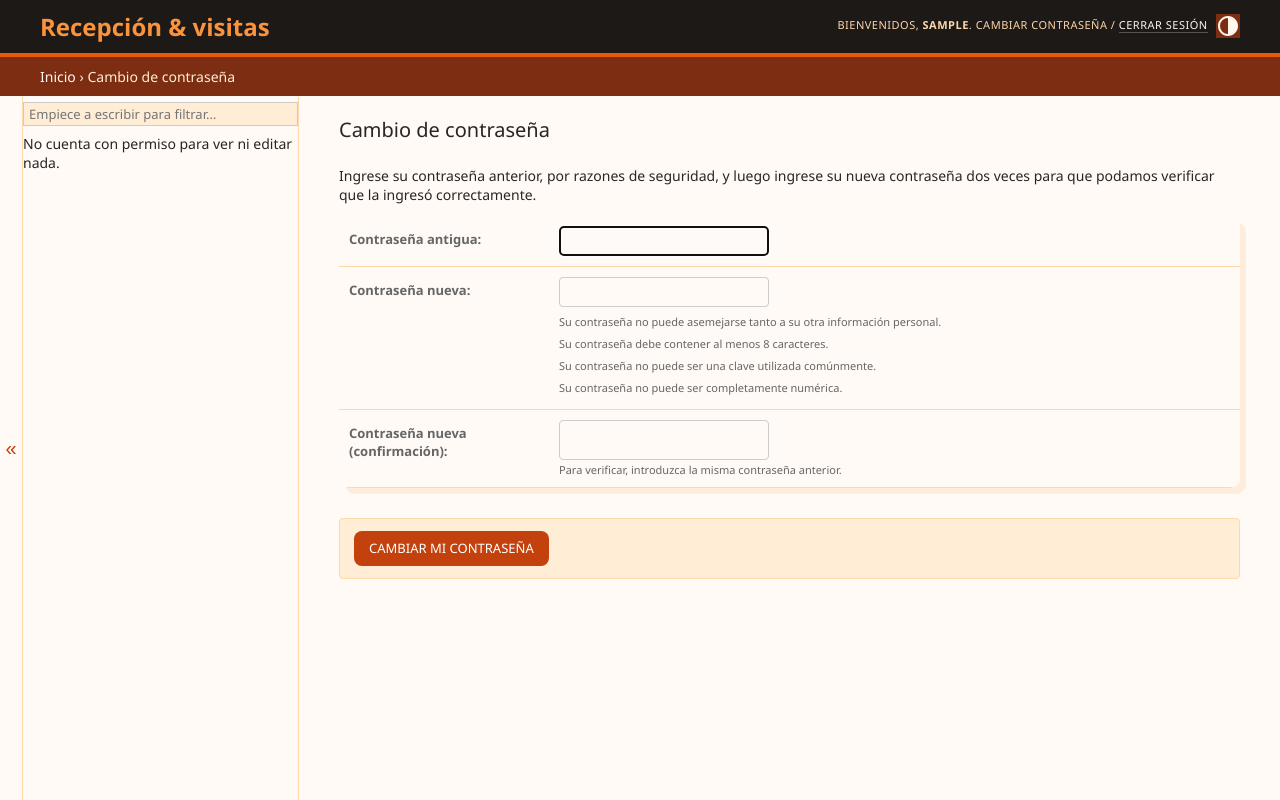
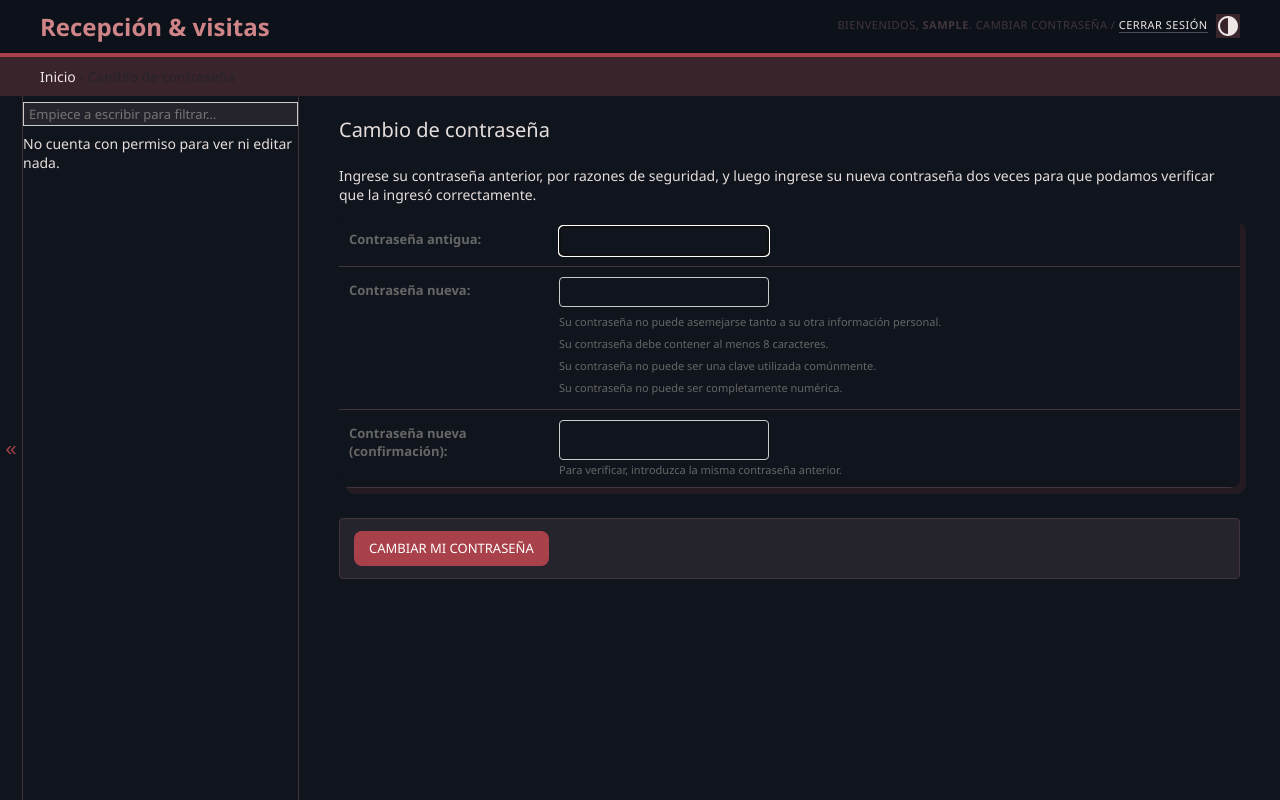
Before and after one commit to tomaap07/sistema-visitas, a Django app: a page that uses caso1_visitas/templates/admin/base_site.html in a window 1280 px wide. Run offline with Django 5.2, Linux system fonts and the light colour scheme; the visitor is signed in with stand-in values (Sample User, id 1); parts of the project's set-up code (start-up, migrations or seed data) failed here and were passed over.

Commit message:
Unificar el diseño de la administración y la API

```diff
--- a/caso1_visitas/templates/admin/base_site.html
+++ b/caso1_visitas/templates/admin/base_site.html
@@ -1,4 +1,5 @@
 {% extends "admin/base.html" %}
+{% load static %}
 
 {% block title %}{{ title }} | Recepción & visitas{% endblock %}
 
@@ -6,64 +7,64 @@
 {{ block.super }}
 <style>
     :root {
-        --primary: #c2410c;
-        --secondary: #7c2d12;
-        --accent: #fb923c;
-        --primary-fg: #fff7ed;
-        --body-fg: #292524;
-        --body-bg: #fffaf5;
-        --darkened-bg: #ffedd5;
-        --selected-row: #fff7ed;
-        --hairline-color: #fed7aa;
-        --link-fg: #c2410c;
-        --link-hover-color: #7c2d12;
+        --primary: #a9414a;
+        --secondary: #3a242c;
+        --accent: #cf8488;
+        --primary-fg: #eee7e5;
+        --body-fg: #e5dedc;
+        --body-bg: #10151d;
+        --darkened-bg: #25232b;
+        --selected-row: #eee7e5;
+        --hairline-color: #42353c;
+        --link-fg: #a9414a;
+        --link-hover-color: #3a242c;
     }
 
     body {
-        background: #fffaf5;
+        background: #10151d;
     }
 
     #container {
-        background: #fffaf5;
+        background: #10151d;
     }
 
     #header {
-        background: #1c1917;
-        color: #fff7ed;
-        border-bottom: 4px solid #ea580c;
+        background: #0d121a;
+        color: #eee7e5;
+        border-bottom: 4px solid #a9414a;
     }
 
     #branding h1 a,
     #branding h1 {
-        color: #fff7ed;
+        color: #eee7e5;
         font-weight: 800;
     }
 
     #user-tools,
     #user-tools a {
-        color: #fed7aa;
+        color: #42353c;
     }
 
     div.breadcrumbs {
-        background: #7c2d12;
-        color: #ffedd5;
+        background: #3a242c;
+        color: #25232b;
     }
 
     div.breadcrumbs a {
-        color: #fff7ed;
+        color: #eee7e5;
     }
 
     .module h2,
     .module caption,
     .inline-group h2 {
-        background: #c2410c;
+        background: #a9414a;
     }
 
     .submit-row input.default,
     input[type="submit"],
     input[type="button"],
     .button {
-        background: #c2410c;
+        background: #a9414a;
         border-radius: 8px;
     }
 
@@ -71,23 +72,23 @@
     input[type="submit"]:hover,
     input[type="button"]:hover,
     .button:hover {
-        background: #9a3412;
+        background: #be5961;
     }
 
     a:link,
     a:visited {
-        color: #c2410c;
+        color: #a9414a;
     }
 
     a:hover {
-        color: #7c2d12;
+        color: #3a242c;
     }
 
     #content-main .module,
     #content-related .module {
         border-radius: 10px;
         overflow: hidden;
-        box-shadow: 6px 6px 0 rgba(251, 146, 60, .13);
+        box-shadow: 6px 6px 0 rgba(169, 65, 74, .13);
     }
 
     .dashboard #content-main {
@@ -99,15 +100,15 @@
 
     .dashboard #content-main .module {
         margin-bottom: 0;
-        background: rgba(255, 255, 255, .92);
-        border: 1px solid #fed7aa;
+        background: rgba(24, 30, 39, .96);
+        border: 1px solid #42353c;
     }
 
     .dashboard #content-main .module caption,
     .dashboard #content-main .module h2 {
         padding: 12px 16px;
-        background: #7c2d12;
-        color: #fff7ed;
+        background: #3a242c;
+        color: #eee7e5;
         font-weight: 800;
     }
 
@@ -117,13 +118,13 @@
 
     .dashboard #content-main .module tr:nth-child(even),
     .dashboard #content-related .module li:nth-child(even) {
-        background: #fff7ed;
+        background: #eee7e5;
     }
 
     .dashboard #content-main .module td,
     .dashboard #content-main .module th {
         padding: 12px 16px;
-        border-color: #fed7aa;
+        border-color: #42353c;
     }
 
     #content-related {
@@ -131,13 +132,13 @@
     }
 
     #content-related .module {
-        background: #fff;
-        border: 1px solid #fed7aa;
+        background: #191e27;
+        border: 1px solid #42353c;
     }
 
     #content-related .module h2,
     #content-related .module h3 {
-        color: #7c2d12;
+        color: #3a242c;
     }
 
     .object-tools a,
@@ -156,7 +157,19 @@
 {% endblock %}
 
 {% block branding %}
-<h1 id="site-name"><a href="{% url 'admin:index' %}">Recepción <span style="color:#fb923c">& visitas</span></a></h1>
+<h1 id="site-name"><a href="{% url 'admin:index' %}">Recepción <span style="color:#cf8488">& visitas</span></a></h1>
 {% endblock %}
 
 {% block nav-global %}{% endblock %}
+
+{% block extrahead %}{{ block.super }}
+<script>
+document.addEventListener('click', function(event) {
+    if (event.target.closest('a, button, input[type="submit"]')) {
+        const sound = new Audio("{% static 'sounds/ui_button_confirm.mp3' %}");
+        sound.volume = .45;
+        sound.play().catch(() => {});
+    }
+});
+</script>
+{% endblock %}
--- a/caso1_visitas/templates/visita/base.html
+++ b/caso1_visitas/templates/visita/base.html
@@ -10,11 +10,12 @@
   <link rel="preconnect" href="https://fonts.gstatic.com" crossorigin>
   <link href="https://fonts.googleapis.com/css2?family=Cinzel:wght@400;600;700&family=Inter:wght@400;500;600;700&display=swap" rel="stylesheet">
   <link rel="stylesheet" href="{% static 'css/style.css' %}">
+  <link rel="stylesheet" href="{% static 'css/api.css' %}">
 </head>
 <body>
   <header class="header"><div class="shell header-inner">
     <a class="brand" href="{% url 'visita_list' %}" aria-label="Hallow Agenda, inicio"><span class="brand-mark">✧</span><span><span class="brand-name">Hallow Agenda</span><small>LIBRO DE VISITAS</small></span></a>
-    <nav aria-label="Navegación principal"><a href="{% url 'visita_list' %}">El registro</a><a href="/admin/">Administración</a><a class="button button-small" href="{% url 'visita_create' %}">Registrar visita <span>↗</span></a></nav>
+    <nav aria-label="Navegación principal"><a href="{% url 'visita_list' %}">El registro</a><a href="{% url 'api_home' %}">API</a><a href="/admin/">Administración</a><a class="button button-small" href="{% url 'visita_create' %}">Registrar visita <span>↗</span></a></nav>
   </div></header>
   <main class="shell main">
     {% if messages %}{% for message in messages %}<div class="notice" role="status">{{ message }}</div>{% endfor %}{% endif %}
--- a/requirements.txt
+++ b/requirements.txt
@@ -1,4 +1,4 @@
-Django>=5.2,<5.3
+Django>=6.1,<6.2
 psycopg2-binary>=2.9,<3
 python-dotenv>=1,<2
 whitenoise>=6,<7
--- /dev/null
+++ b/static/css/api.css
@@ -0,0 +1 @@
+.api-page{padding:70px 0 90px}.api-grid{display:grid;grid-template-columns:repeat(2,minmax(0,1fr));gap:20px}.api-card{display:block}.api-card p:not(.eyebrow){color:#a8aab0}.api-card:hover{border-color:#b64a50}.api-narrow{max-width:720px;margin:auto}.api-panel{margin-top:25px}.api-form{display:grid;gap:20px;margin-top:28px}.api-form .button{justify-content:center}.api-result{margin-top:20px;padding:18px;border:1px solid #784b50;overflow-wrap:anywhere;color:#e9e5df}.api-result[hidden]{display:none}@media(max-width:650px){.api-grid{grid-template-columns:1fr}}
```
Also changed, not shown: caso1_visitas/templates/admin/app_index.html (+17 -17 lines), caso1_visitas/templates/admin/index.html (+25 -25 lines), caso1_visitas/templates/api/auth.html (+2 -15 lines), caso1_visitas/templates/api/index.html (+8 -32 lines), caso1_visitas/templates/api/token.html (+11 -22 lines), caso1_visitas/templates/api/token_refresh.html (+11 -21 lines), caso1_visitas/tests.py (+8 -0 lines).
